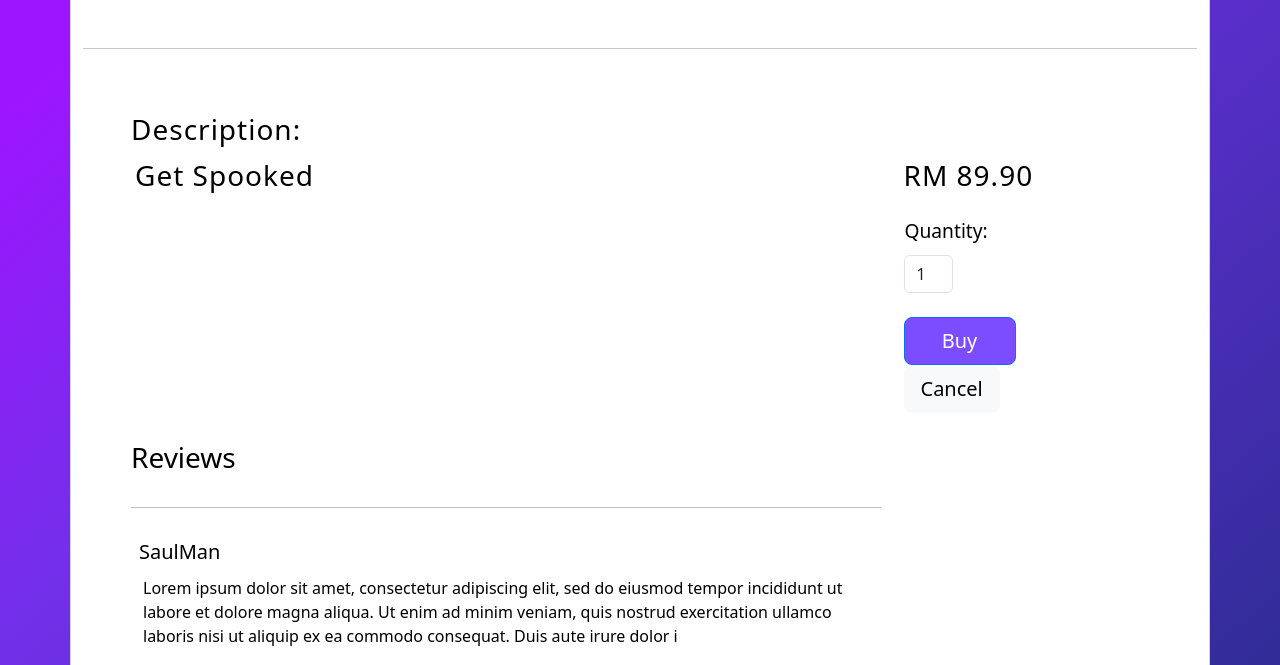
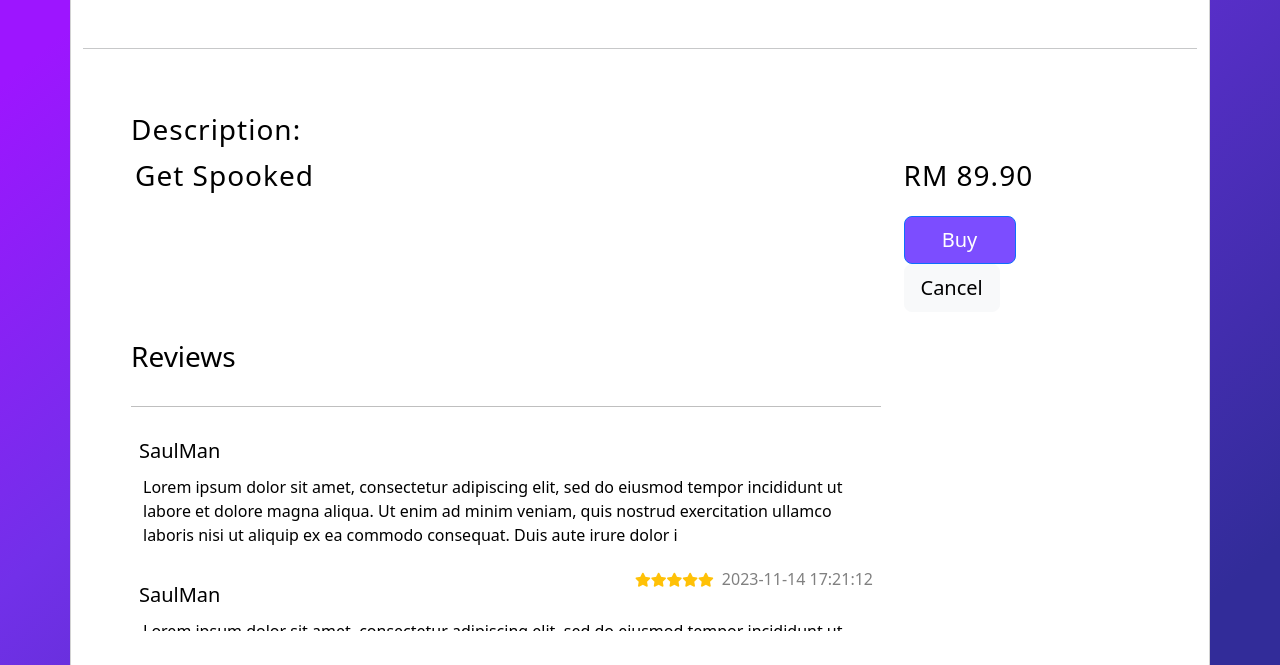
Before and after one commit to JustinCJM/BIT210-Assignment, a PHP site: page /product_listing.php?productid=26 in a window 1280 px wide. Shown: the part 574-1239 px from the top of the page. Run offline with PHP 8.4, Linux system fonts and the light colour scheme; data comes from the database, SQL or seed files in the repository.

Commit message:
fixed merging struggles

```diff
--- a/Kconfig.php
+++ b/Kconfig.php
@@ -6,7 +6,6 @@ include 'includes/dbh.inc.php';
 
 if (isset($_GET['productid'])) {
     $productID = $_GET['productid'];
-    echo "PLEASE DELETE BEFORE PUBLISH ID NUMBER CHECK ".$productID;
     $sql = "SELECT image_path FROM product_images WHERE productID = ?";
     $stmt = $mysqli->prepare($sql);
     $stmt->bind_param("i", $productID); // "i" represents an integer, adjust it if necessary
--- a/includes/headers/header_customer.inc.php
+++ b/includes/headers/header_customer.inc.php
@@ -46,7 +46,7 @@
         <a
           class="nav-link"
           aria-current="page"
-          href="Kproductcatalog.php"
+          href="search_page.php"
           >Product</a
         >
         <div class="nav-item dropdown">
--- a/product_listing.php
+++ b/product_listing.php
@@ -142,21 +142,11 @@ require_once 'includes/dbh.inc.php';
                                                 RM <?php echo $price; ?>
                                             </h3>
 
-                                            <label for="quantity" style="padding: 5px; font-size: 120%;">Quantity: </label>
-                                            <p class="w-25 p-1">
-                                                <input type="number" id="quantity" class="form-control form-icon-trailing" value="1" min="1">
-                                            </p>
-
                                             <div class="p-1 mb-4">
                                                 <div class="row">
                                                 <div class="col">
-                                                    <button
-                                                        class="btn btn-primary btn-lg btn-block"
-                                                        style="background-color: #7c4dff; width: 7rem;"
-                                                        type="submit"
-                                                    >
-                                                        Buy
-                                                    </button>
+                                                <a href="Kpayment.php?productid=<?php echo urlencode($_GET['productid']); ?>" class="btn btn-primary btn-lg btn-block" style="background-color: #7c4dff; width: 7rem;">Buy</a>
+
                                                 </div>
                                                 <div class="col">
                                                     <form role="search" method="post" action="search_page.php">
@@ -221,5 +211,6 @@ require_once 'includes/dbh.inc.php';
     </script>
     <script src="https://unpkg.com/aos@2.3.1/dist/aos.js"></script>
     <script src="script.js"></script>
+
     </body>
 </html>
```
Also changed, not shown: Kpayment_init.php (+4 -17 lines).
